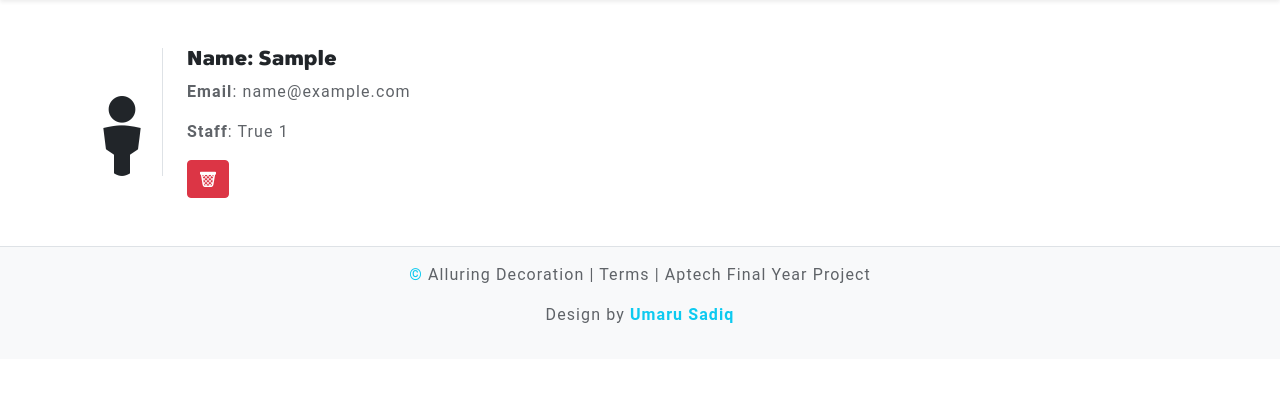
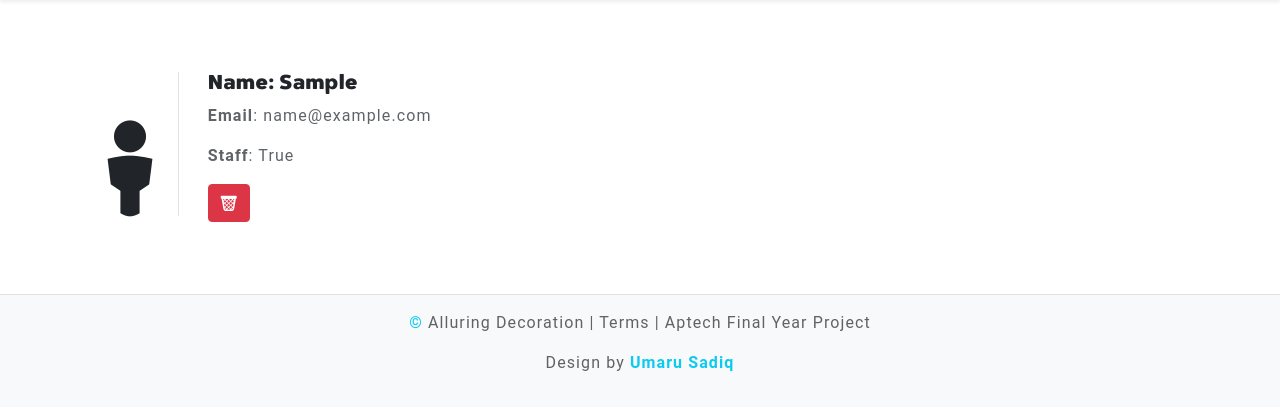
Before and after one commit to ndmichael/alluring-decors, a Flask app: page /users/ in a window 1280 px wide. Shown: the part 74-484 px from the top of the page. Run offline with Flask 2, Linux system fonts and the light colour scheme; the visitor is signed in with stand-in values (Sample User, id 1); data comes from the database, SQL or seed files in the repository; some libraries are stand-ins or nearby versions.

Commit message:
updated the users template

```diff
--- a/alluringdecors/templates/users.html
+++ b/alluringdecors/templates/users.html
@@ -4,12 +4,12 @@
         <div class="row">
             {% for user in users %}
             <div class="col-12 col-md-4">
-                <div>
-                    <i class="icofont icofont-5x icofont-user-alt-1 border-end icofont-pull-left pt-5"></i>
-                    <div class="">
+                <div class="py-4">
+                    <i class="icofont icofont-6x icofont-user-alt-1 border-end icofont-pull-left pt-5"></i>
+                    <div class="pl-2">
                         <h3 class="h5">Name: <span> {{user.username}} </span></h3>
                         <p><b>Email</b>: {{user.email}} </p>
-                        <p><b>Staff</b>: {{user.is_staff}} {{user.id}} <br /></p>
+                        <p><b>Staff</b>: {{user.is_staff}}<br /></p>
 
                         <a class="btn btn-danger" data-bs-toggle="modal" data-bs-target="#test{{user.id}}">
                             <i class="icofont icofont-1x icofont-delete-alt"></i>
```
